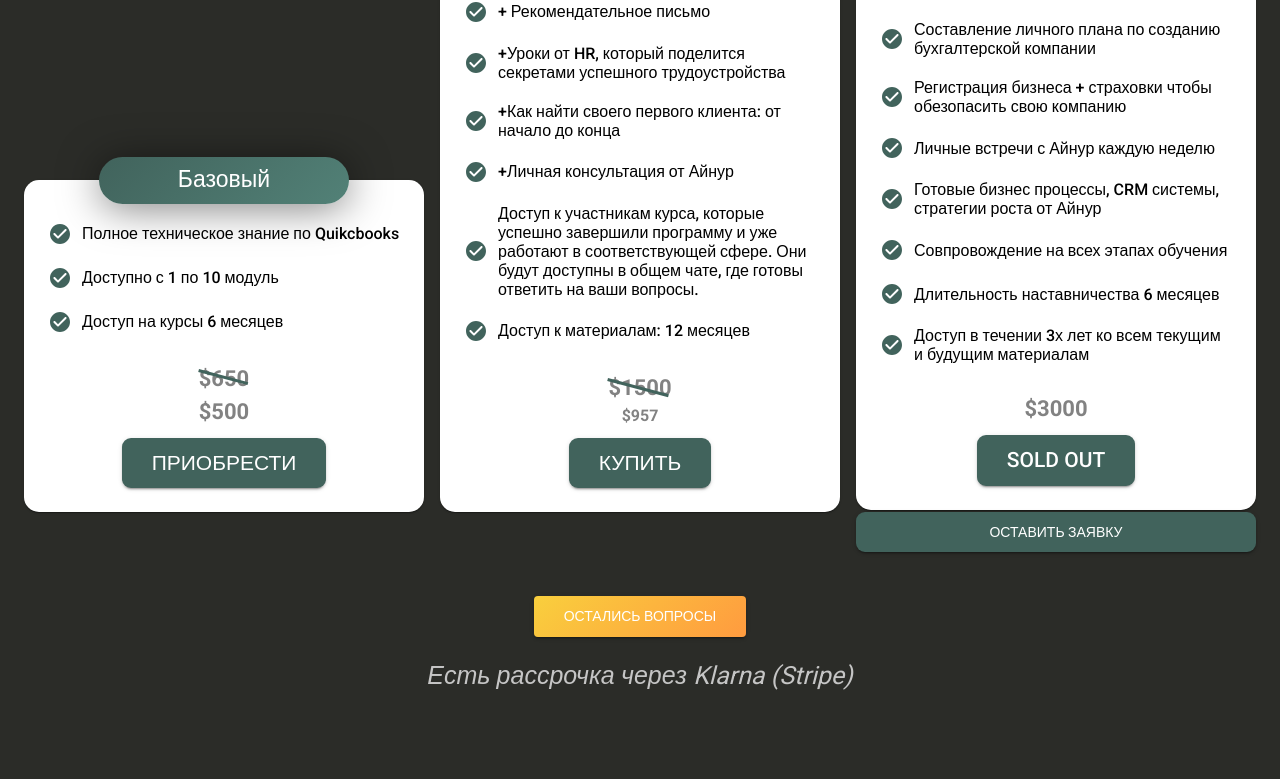
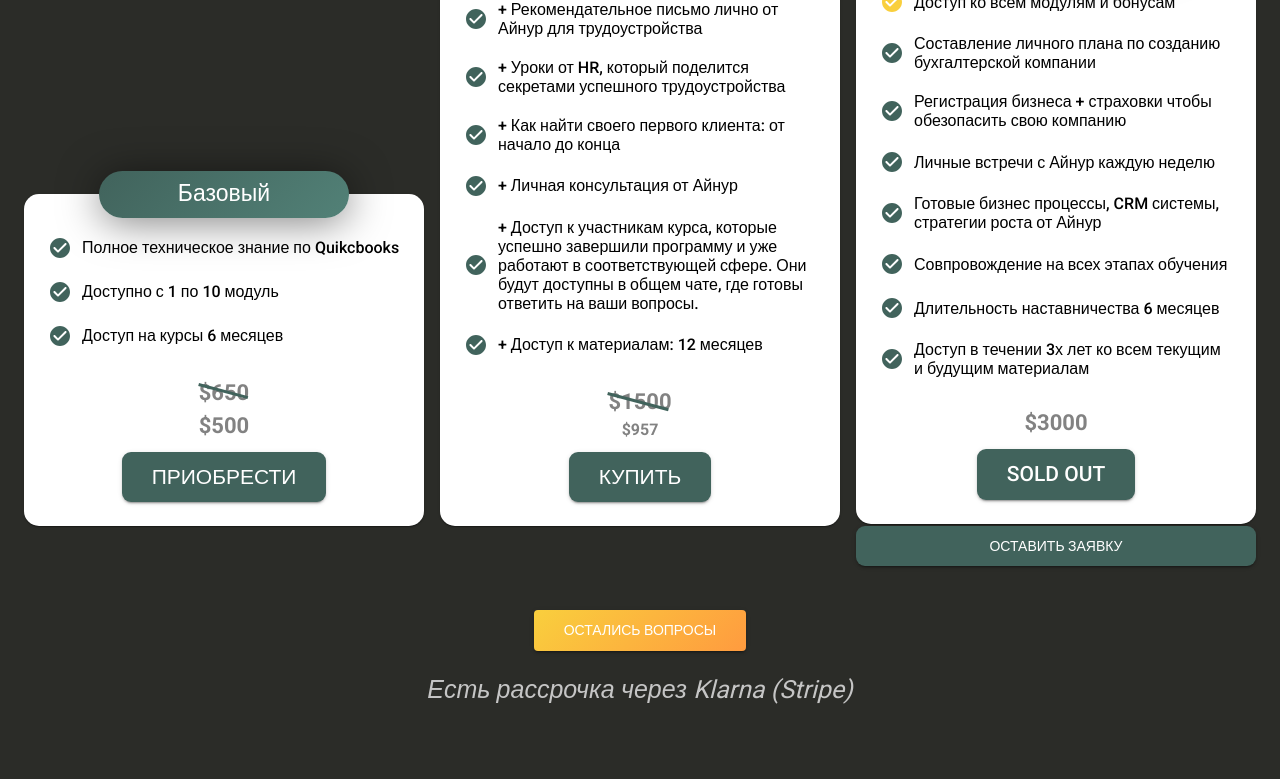
Before and after one commit to aslanshaken/portfolio-ai, a React (Vite) app: page /course in a window 1280 px wide. Shown: the part 3330-4109 px from the top of the page. Built offline with nearby package versions, Linux system fonts and the light colour scheme; no server answers; a web font is replaced by a local one.

Commit message:
updated words

```diff
--- a/src/components/Home/CourseFees.tsx
+++ b/src/components/Home/CourseFees.tsx
@@ -151,32 +151,32 @@ const CourseFees = () => {
               </ListItem>
               <ListItem>
                 {' '}
-                <CheckCircleRoundedIcon sx={{ color: '#41635C', mr: '10px' }} />+ Рекомендательное письмо
+                <CheckCircleRoundedIcon sx={{ color: '#41635C', mr: '10px' }} />+ Рекомендательное письмо лично от Айнур для трудоустройства
               </ListItem>
               <ListItem>
                 {' '}
                 <CheckCircleRoundedIcon sx={{ color: '#41635C', mr: '10px' }} />
-                +Уроки от HR, который поделится секретами успешного трудоустройства
+                + Уроки от HR, который поделится секретами успешного трудоустройства
               </ListItem>
               <ListItem>
                 {' '}
                 <CheckCircleRoundedIcon sx={{ color: '#41635C', mr: '10px' }} />
-                +Как найти своего первого клиента: от начало до конца
+                + Как найти своего первого клиента: от начало до конца
               </ListItem>
               <ListItem>
                 {' '}
                 <CheckCircleRoundedIcon sx={{ color: '#41635C', mr: '10px' }} />
-                +Личная консультация от Айнур
+                + Личная консультация от Айнур
               </ListItem>
               <ListItem>
                 {' '}
                 <CheckCircleRoundedIcon sx={{ color: '#41635C', mr: '10px' }} />
-                Доступ к участникам курса, которые успешно завершили программу и уже работают в соответствующей сфере. Они будут доступны в общем чате, где готовы ответить на ваши вопросы.
+                + Доступ к участникам курса, которые успешно завершили программу и уже работают в соответствующей сфере. Они будут доступны в общем чате, где готовы ответить на ваши вопросы.
               </ListItem>
               <ListItem>
                 {' '}
                 <CheckCircleRoundedIcon sx={{ color: '#41635C', mr: '10px' }} />
-                Доступ к материалам: 12 месяцев
+                + Доступ к материалам: 12 месяцев
               </ListItem>
             </List>
             <Box>
```
